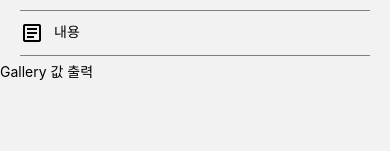
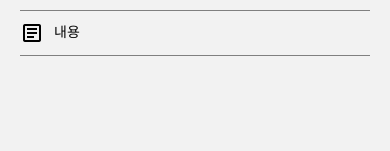
Before and after one commit to Seojeonguk/alcohol_note, a React Native app: screen /galleryForm in a window 390 px wide. Shown: the part 303-454 px from the top of the page. Built offline with nearby package versions, Linux system fonts and the light colour scheme.

Commit message:
Change location to component
This will provide location as a component.

Signed-off-by: Seojeonguk <uk7880@naver.com>

```diff
--- a/components/gallery/GalleryForm.js
+++ b/components/gallery/GalleryForm.js
@@ -193,12 +193,6 @@ export default function GalleryForm({ navigation }) {
             onChangeText={(value) => updateGallery('content', value)}
           />
         </View>
-
-        <View>
-          <TouchableOpacity onPress={() => console.log(gallery)}>
-            <Text>Gallery 값 출력</Text>
-          </TouchableOpacity>
-        </View>
       </ScrollView>
     </SafeAreaView>
   );
```
